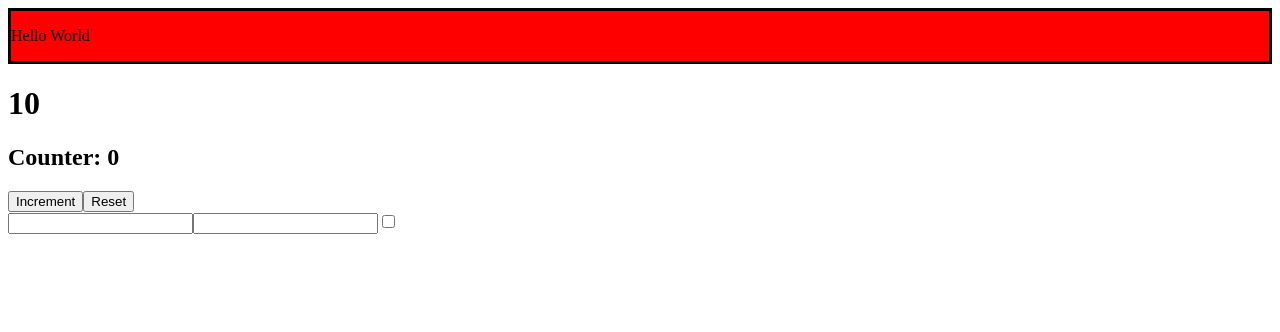
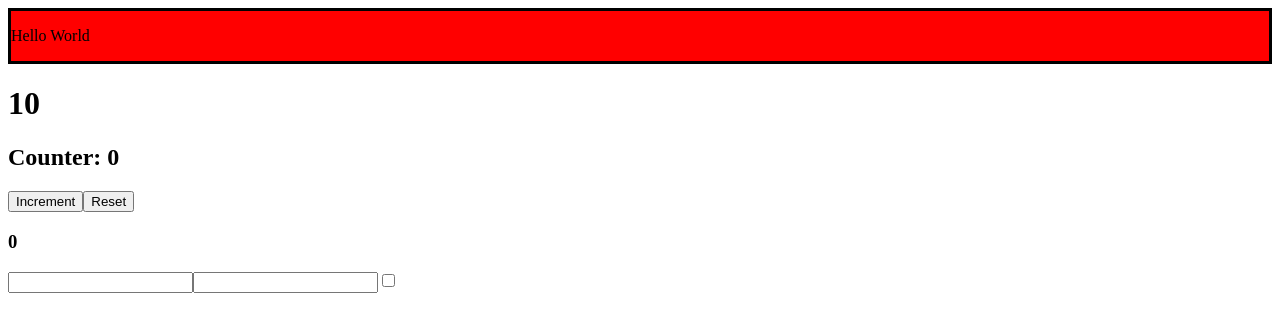
Before and after one commit to dens90/react-exercises, a React (Create React App) app: page / in a window 1280 px wide. Shown: the top 332 px of the page. Built offline with nearby package versions, Linux system fonts and the light colour scheme.

Commit message:
useEffect-01

```diff
--- a/src/App.js
+++ b/src/App.js
@@ -4,13 +4,15 @@ import Counter from "./Counter";
 import Welcome from "./Welcome";
 import Form from "./Form";
 
-
 const App = () => {
+  const onCounterChange = (count) => {
+    return count;
+  };
   return (
     <div>
       <Welcome name={"dennis"} />
       <Sum />
-      <Counter />
+      <Counter onCounterChange={onCounterChange} />
       <Form />
     </div>
   );
--- a/src/Counter.js
+++ b/src/Counter.js
@@ -1,19 +1,26 @@
-import { useState } from "react";
+import { useEffect, useState } from "react";
 
-const Counter = ({ initialValue = 0 }) => {
+const Counter = ({ initialValue = 0, currentValue, onCounterChange }) => {
   const [count, setCount] = useState(initialValue);
+
+  useEffect(() => {
+    console.log(`the counter is now ${count}`);
+  }, [count, onCounterChange]);
 
   const handleCounterIncrement = () => {
     setCount((count) => count + 1);
   };
+
   const handleCounterReset = () => {
     setCount(initialValue);
   };
+
   return (
     <div>
       <h2>Counter: {count}</h2>
       <button onClick={handleCounterIncrement}>Increment </button>
       <button onClick={handleCounterReset}>Reset </button>
+      <h3>{count}</h3>
     </div>
   );
 };
```
